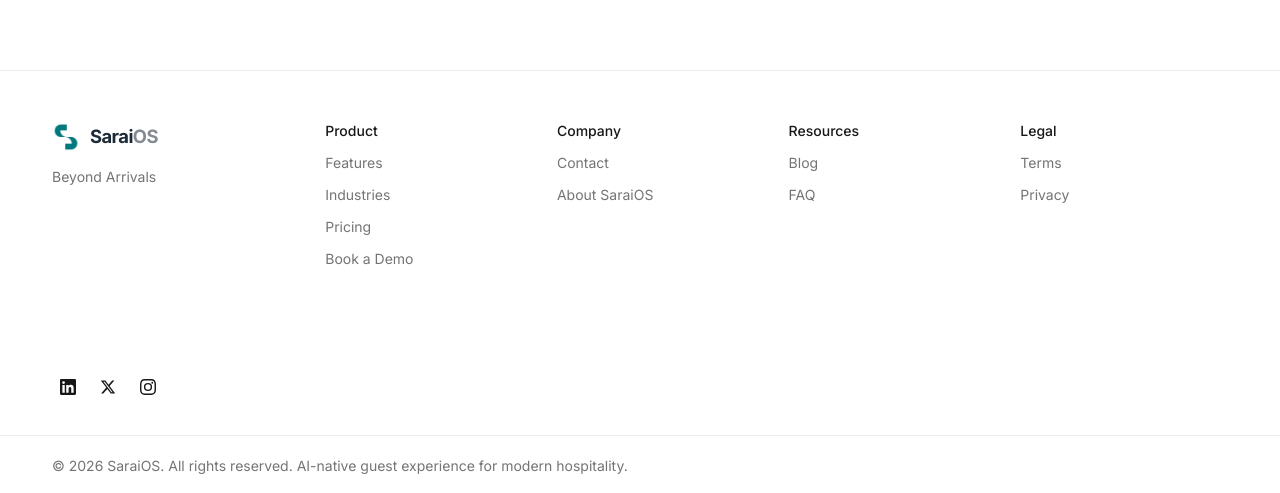
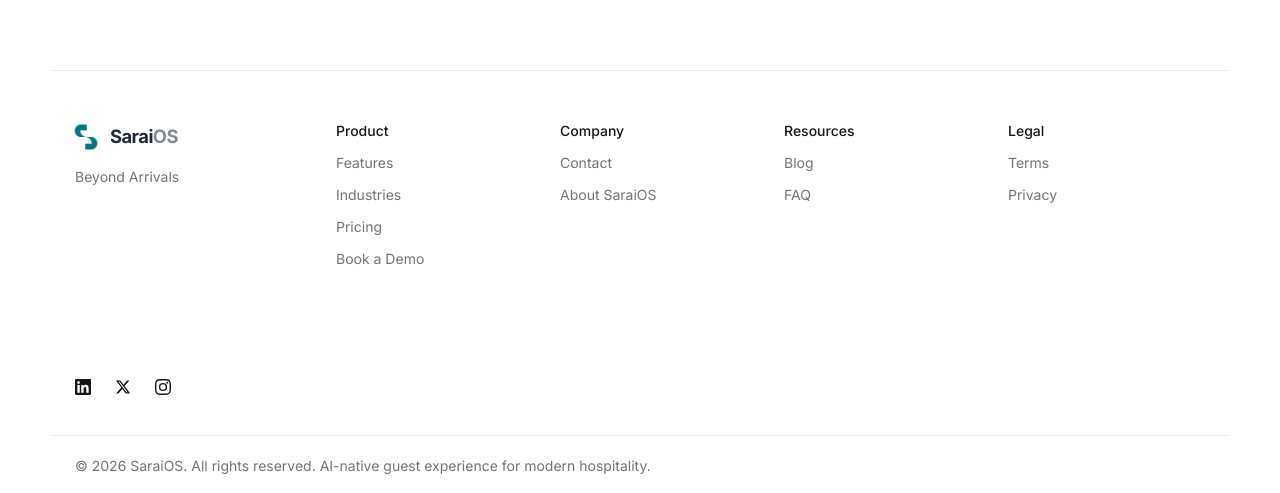
Before and after one commit to abdulrhhkahn/SaraiOS, a Next.js app: page / in a window 1280 px wide. Shown: the part 10627-11120 px from the top of the page. Built offline with nearby package versions, Linux system fonts and the light colour scheme; no server answers.

Commit message:
Add files via upload

```diff
--- a/components/layout/Footer.tsx
+++ b/components/layout/Footer.tsx
@@ -74,13 +74,13 @@ export function Footer() {
         </Container>
       </section>
 
-      {/* Links */}
-      <div className="border-t border-black/[0.08]">
-        <Container className="pt-11 pb-8">
+      {/* Links: same width as the sections and the header, inset like the header pill so the logos line up. */}
+      <Container>
+        <div className="border-t border-black/[0.08] px-4 pt-11 pb-8 sm:px-5">
           <div className="grid grid-cols-2 gap-x-6 gap-y-8 sm:grid-cols-4 lg:grid-cols-[1.2fr_1fr_1fr_1fr_1fr]">
             <div className="col-span-full lg:col-span-1">
               <Logo />
-              <p className="mt-2 text-sm text-ink/60">{siteConfig.footerTagline}</p>
+              <p className="mt-2 ml-[3px] text-sm text-ink/60">{siteConfig.footerTagline}</p>
             </div>
             {groups.map((group) => (
               <nav key={group.title} aria-label={group.title}>
@@ -104,7 +104,7 @@ export function Footer() {
             ))}
           </div>
 
-          <ul className="mt-16 flex gap-2 sm:mt-24" aria-label="Social media">
+          <ul className="mt-16 -ml-[5px] flex gap-2 sm:mt-24" aria-label="Social media">
             {social.map((link) => (
               <li key={link.label}>
                 {link.disabled ? (
@@ -126,14 +126,14 @@ export function Footer() {
               </li>
             ))}
           </ul>
-        </Container>
-      </div>
+        </div>
+      </Container>
 
-      <div className="border-t border-black/[0.08]">
-        <Container className="py-5 text-sm text-ink/60">
-          <p>© 2026 SaraiOS. All rights reserved. {siteConfig.footerNote}</p>
-        </Container>
-      </div>
+      <Container>
+        <div className="border-t border-black/[0.08] px-4 py-5 text-sm text-ink/60 sm:px-5">
+          <p className="ml-[3px]">© 2026 SaraiOS. All rights reserved. {siteConfig.footerNote}</p>
+        </div>
+      </Container>
     </footer>
   );
 }
```
